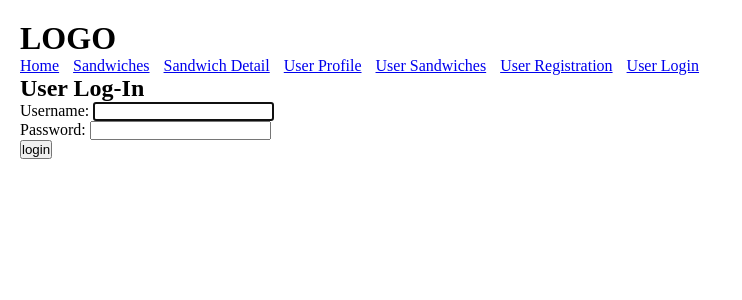
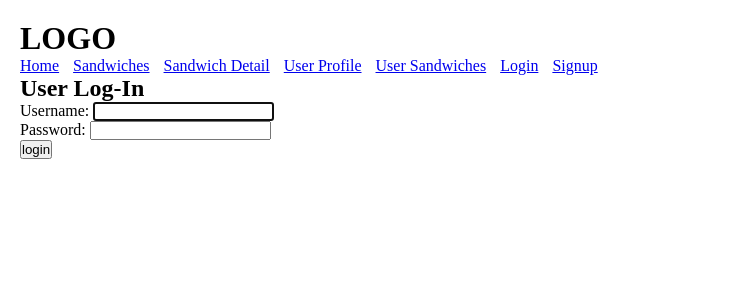
Before and after one commit to fraserpage/Open-Face-Sandwich-App, a Django app: page /accounts/login/ in a window 1280 px wide. Shown: the top 300 px of the page, without its empty margins (0-742 px from the left). Run offline with Django 3.2, Linux system fonts and the light colour scheme.

Commit message:
Update to views and login / signup to correct code that got meessed up when incorporating templates, url paths, and view controller functions

```diff
--- a/main_app/templates/base.html
+++ b/main_app/templates/base.html
@@ -20,8 +20,14 @@
                 <a class="navbar-item" href="/sandwiches/1/">Sandwich Detail</a>
                 <a class="navbar-item" href="/users/1/">User Profile</a></li>
                 <a class="navbar-item" href="/users/1/sandwiches/">User Sandwiches</a>
-                <a class="navbar-item" href="{% url 'signup' %}">User Registration</a>
-                <a class="navbar-item" href="{% url 'login' %}">User Login</a>
+
+                {% if user.is_authenticated %}
+                <a class="navbar-item" href="{% url 'logout' %}">Logout</a>
+                {% else %}
+                    <a class="navbar-item" href="{% url 'login' %}">Login</a>
+                    <a class="navbar-item" href="{% url 'signup' %}">Signup</a>
+                {% endif %}
+
             </nav>
         </header>
         <main>
--- a/main_app/views.py
+++ b/main_app/views.py
@@ -97,10 +97,7 @@ def user_photo_detail(request, user_id, top_id, middle_id, bottom_id):
         raise PermissionDenied
 
 
-## LOGIN & REGISTRATION ##
-def login(request):
-    return render(request, 'user/login.html')
-
+### USER SIGNUP ###
 def signup(request):
     error_message = ''
     if request.method == 'POST':
```
